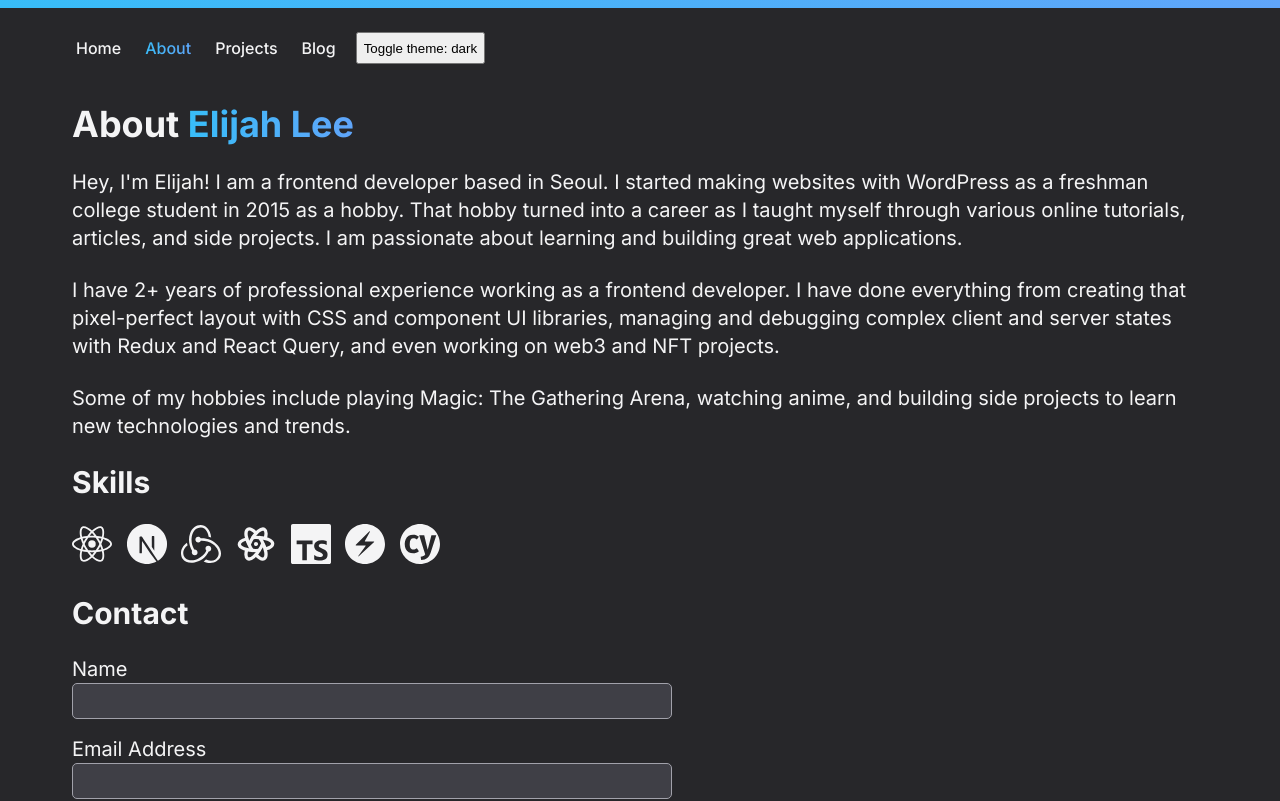
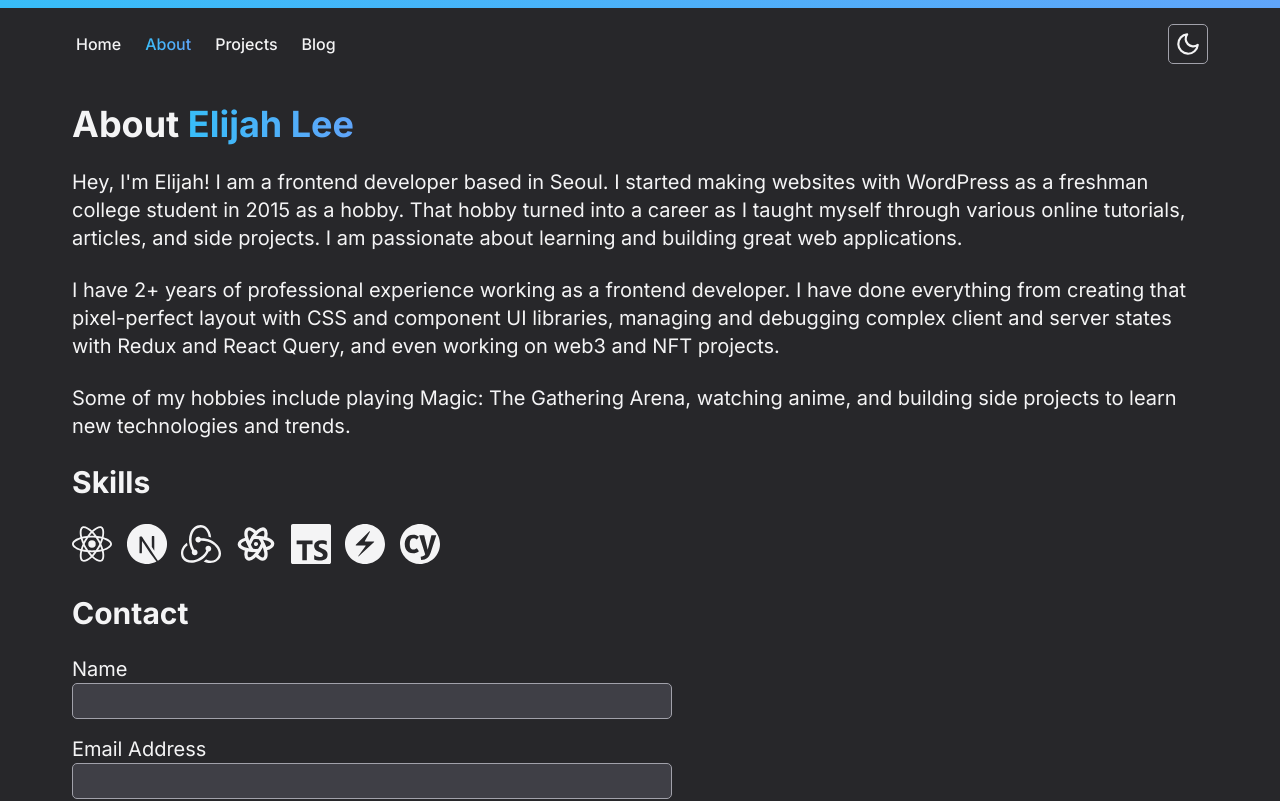
Before and after one commit to devejlee/portfolio, a Next.js app: page /about in a window 1280 px wide. Shown: the top 801 px of the page. Built offline with nearby package versions, Linux system fonts and the light colour scheme.

Commit message:
feat: add light dark theme button to GlobalNav

```diff
--- a/components/GlobalNav/GlobalNav.module.scss
+++ b/components/GlobalNav/GlobalNav.module.scss
@@ -1,14 +1,18 @@
 @import "@styles/mixins";
 
 .globalNav {
+  display: flex;
+  justify-content: space-between;
+  align-items: center;
   margin: 0 auto;
-  padding: var(--spacing-lg) var(--spacing-xl) 0;
+  padding: var(--spacing-md) var(--spacing-xl);
   @include xl {
     max-width: 75rem;
   }
   ul {
     display: flex;
     flex-wrap: wrap;
+    margin-bottom: 0;
     a {
       padding: var(--spacing-xs);
       @include text-xs;
@@ -22,6 +26,20 @@
       }
     }
   }
+  button {
+    display: flex;
+    justify-content: center;
+    align-items: center;
+    width: 2.5rem;
+    height: 2.5rem;
+    background: none;
+    border: 1px solid var(--bg-zinc-400);
+    border-radius: 5px;
+    color: inherit;
+    &:hover {
+      cursor: pointer;
+    }
+  }
 }
 
 .currentPathLink {
--- a/components/GlobalNav/GlobalNav.tsx
+++ b/components/GlobalNav/GlobalNav.tsx
@@ -4,6 +4,7 @@ import { ThemeContext } from '@store/theme';
 import Link from 'next/link';
 import { usePathname } from 'next/navigation';
 import { useContext } from 'react';
+import { FiSun, FiMoon } from 'react-icons/fi';
 
 const GlobalNav = () => {
   const { theme, toggle } = useContext(ThemeContext);
@@ -39,8 +40,14 @@ const GlobalNav = () => {
             Blog
           </Link>
         </li>
-        <button onClick={toggle}>Toggle theme: {theme}</button>
       </ul>
+      <button onClick={toggle}>
+        {theme === 'light' ? (
+          <FiSun size={30} />
+        ) : (
+          <FiMoon size={30} />
+        )}
+      </button>
     </nav >
   );
 };
```
Also changed, not shown: app/layout.module.scss (deleted, +0 -16 lines).
